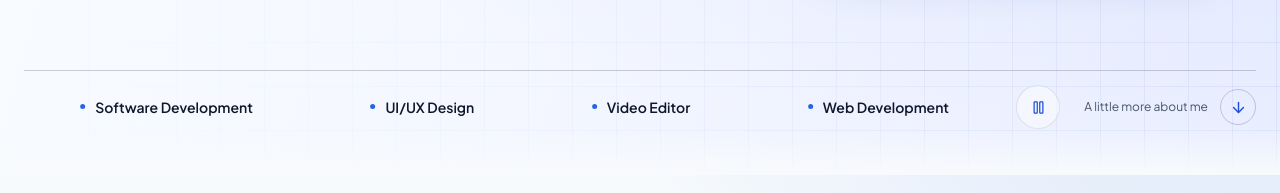
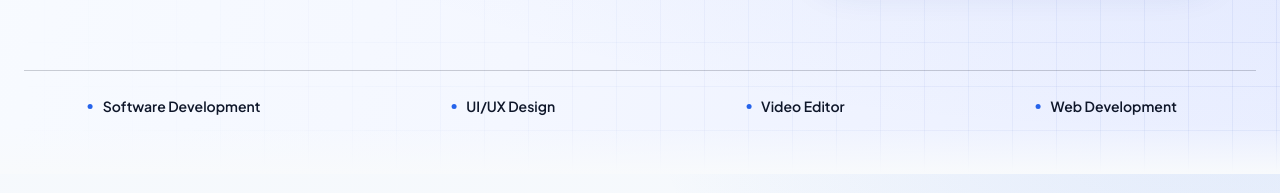
Before and after one commit to DeryWahyu/portofolio, a Next.js app: page /en in a window 1280 px wide. Shown: the part 706-899 px from the top of the page. Built offline with nearby package versions, Linux system fonts and the light colour scheme; no server answers.

Commit message:
feat: extend hero marquee to screen edges

```diff
--- a/src/components/sections/Hero.module.css
+++ b/src/components/sections/Hero.module.css
@@ -131,8 +131,7 @@
 }
 
 .projectLink svg,
-.cvLink svg,
-.aboutArrow svg {
+.cvLink svg {
   flex-shrink: 0;
   transition: transform 350ms cubic-bezier(0.22, 1, 0.36, 1);
 }
@@ -340,24 +339,12 @@
 
 .footer {
   display: grid;
-  grid-template-columns: minmax(0, 1fr) auto;
+  grid-template-columns: minmax(0, 1fr);
   align-items: center;
-  gap: 14px 24px;
+  min-height: 72px;
   margin-top: 64px;
   padding-block: 14px;
   border-top: 1px solid var(--color-border-strong);
-}
-
-.marquee {
-  display: flex;
-  align-items: center;
-  gap: 6px;
-  min-width: 0;
-}
-
-.marqueeViewport {
-  flex: 1;
-  min-width: 0;
 }
 
 .disciplines {
@@ -383,24 +370,19 @@
   background: var(--color-primary);
 }
 
-.marqueeCopy,
-.marqueeToggle {
+.marqueeCopy {
   display: none;
 }
 
-.marqueeToggle {
-  place-items: center;
-  width: 44px;
-  height: 44px;
-  flex-shrink: 0;
-  border: 1px solid var(--color-border);
-  border-radius: 50%;
-  background: rgba(255, 255, 255, 0.45);
-  color: var(--color-primary-text);
-}
+@media (prefers-reduced-motion: no-preference) {
+  .hero {
+    container-type: inline-size;
+  }
 
-@media (prefers-reduced-motion: no-preference) {
   .marqueeViewport {
+    /* Extend the text track to both edges of the hero. */
+    width: 100cqi;
+    margin-inline: calc((100% - 100cqi) / 2);
     container-type: inline-size;
     overflow: hidden;
     mask-image: linear-gradient(90deg, transparent, #000 6%, #000 94%, transparent);
@@ -410,10 +392,6 @@
     display: flex;
     width: max-content;
     animation: scrollDisciplines 24s linear infinite;
-  }
-
-  .marqueeTrack[data-paused='true'] {
-    animation-play-state: paused;
   }
 
   .disciplines {
@@ -430,33 +408,10 @@
   .marqueeCopy {
     display: flex;
   }
-
-  .marqueeToggle {
-    display: grid;
-  }
 }
 
 @keyframes scrollDisciplines {
   to { transform: translateX(-50%); }
-}
-
-.aboutLink {
-  display: inline-flex;
-  align-items: center;
-  gap: 12px;
-  min-height: 44px;
-  color: var(--text-secondary);
-  font-size: 12px;
-}
-
-.aboutArrow {
-  display: grid;
-  place-items: center;
-  width: 36px;
-  height: 36px;
-  border: 1px solid var(--color-border-strong);
-  border-radius: 50%;
-  color: var(--color-primary-text);
 }
 
 @media (hover: hover) and (pointer: fine) {
@@ -464,18 +419,13 @@
     background: #1e40af;
   }
 
-  .cvLink:hover,
-  .aboutLink:hover {
+  .cvLink:hover {
     color: var(--color-primary-text);
   }
 
   .socialLink:hover {
     background: var(--color-primary-light);
     color: var(--color-primary-text);
-  }
-
-  .marqueeToggle:hover {
-    background: var(--color-primary-light);
   }
 }
 
@@ -503,7 +453,6 @@
 @media (hover: hover) and (pointer: fine) and (prefers-reduced-motion: no-preference) {
   .projectLink:hover svg { transform: translate(2px, -2px); }
   .cvLink:hover svg { transform: translateY(2px); }
-  .aboutLink:hover svg { transform: translateY(3px); }
 }
 
 @keyframes enter {
@@ -561,11 +510,9 @@
   .footer {
     max-width: 540px;
     margin: 36px auto 0;
-    grid-template-columns: minmax(0, 1fr);
-    gap: 8px;
+    min-height: 56px;
   }
 
-  .aboutLink { justify-self: start; }
   .disciplines li { font-size: 13px; gap: 8px; }
 }
 
--- a/src/components/sections/Hero.tsx
+++ b/src/components/sections/Hero.tsx
@@ -1,11 +1,10 @@
 'use client';
 
 import type { ComponentType, MouseEvent, PointerEvent } from 'react';
-import { useState } from 'react';
 import { useTranslations } from 'next-intl';
 import Image from 'next/image';
 import { motion, useMotionValue, useReducedMotion, useSpring } from 'framer-motion';
-import { ArrowDown, ArrowUpRight, Download, Mail, Pause, Play } from 'lucide-react';
+import { ArrowUpRight, Download, Mail } from 'lucide-react';
 import { GitHubIcon, LinkedInIcon, InstagramIcon } from '@/components/icons';
 import { socials } from '@/data/socials';
 import styles from './Hero.module.css';
@@ -22,8 +21,6 @@ const disciplines = ['Web Development', 'Software Development', 'UI/UX Design',
 
 export function Hero() {
   const t = useTranslations('hero');
-  const [isMarqueePaused, setIsMarqueePaused] = useState(false);
-  const marqueeActionLabel = t(isMarqueePaused ? 'resume_marquee' : 'pause_marquee');
   const reducedMotion = useReducedMotion();
   const pointerX = useMotionValue(0);
   const pointerY = useMotionValue(0);
@@ -164,9 +161,8 @@ export function Hero() {
         </div>
 
         <div className={styles.footer}>
-          <div className={styles.marquee}>
           <div className={styles.marqueeViewport}>
-              <div className={styles.marqueeTrack} data-paused={isMarqueePaused}>
+            <div className={styles.marqueeTrack}>
               <ul className={styles.disciplines} aria-label={t('focus_label')} lang="en">
                 {disciplines.map((discipline) => <li key={discipline}>{discipline}</li>)}
               </ul>
@@ -175,20 +171,6 @@ export function Hero() {
               </ul>
             </div>
           </div>
-            <button
-              type="button"
-              className={styles.marqueeToggle}
-              aria-label={marqueeActionLabel}
-              title={marqueeActionLabel}
-              onClick={() => setIsMarqueePaused((paused) => !paused)}
-            >
-              {isMarqueePaused ? <Play size={15} aria-hidden="true" /> : <Pause size={15} aria-hidden="true" />}
-            </button>
-          </div>
-          <a href="#about" className={styles.aboutLink} onClick={scrollToSection}>
-            {t('cta_about')}
-            <span className={styles.aboutArrow}><ArrowDown size={17} aria-hidden="true" /></span>
-          </a>
         </div>
       </div>
     </section>
--- a/src/i18n/messages/en.json
+++ b/src/i18n/messages/en.json
@@ -23,10 +23,7 @@
     "cta_cv": "Download CV",
     "social_label": "Find me on",
     "portrait_title": "Informatics student",
-    "focus_label": "What I work on",
-    "pause_marquee": "Pause scrolling text",
-    "resume_marquee": "Resume scrolling text",
-    "cta_about": "A little more about me"
+    "focus_label": "What I work on"
   },
   "about": {
     "title": "About Me",
--- a/src/i18n/messages/id.json
+++ b/src/i18n/messages/id.json
@@ -23,10 +23,7 @@
     "cta_cv": "Unduh CV",
     "social_label": "Temui saya di",
     "portrait_title": "Mahasiswa Informatika",
-    "focus_label": "Bidang yang saya kerjakan",
-    "pause_marquee": "Jeda teks berjalan",
-    "resume_marquee": "Lanjutkan teks berjalan",
-    "cta_about": "Kenali saya lebih dekat"
+    "focus_label": "Bidang yang saya kerjakan"
   },
   "about": {
     "title": "Tentang Saya",
```
Lines whose indentation alone changed are shown as unchanged.
